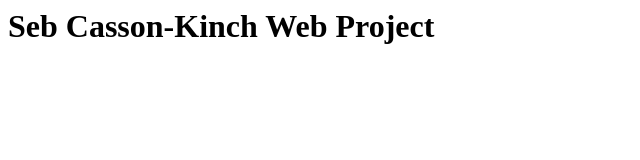
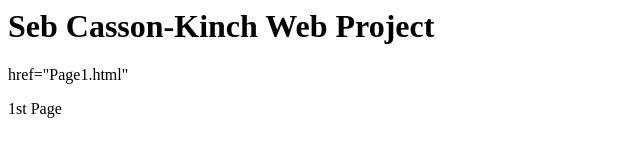
Before and after one commit to Sebck29/MA1800-Web-Art-Project, a plain HTML site: page index.html in a window 1280 px wide. Shown: the whole page, without its empty margins (0-640 px from the left). Drawn offline with Linux system fonts and the light colour scheme.

Commit message:
Update index.html

```diff
--- a/index.html
+++ b/index.html
@@ -10,6 +10,8 @@
 
 <h1>Seb Casson-Kinch Web Project</h1>
 
+    <a>href="Page1.html"  <p> 1st Page</p>  </a>
+
 
 </body>
 
```
